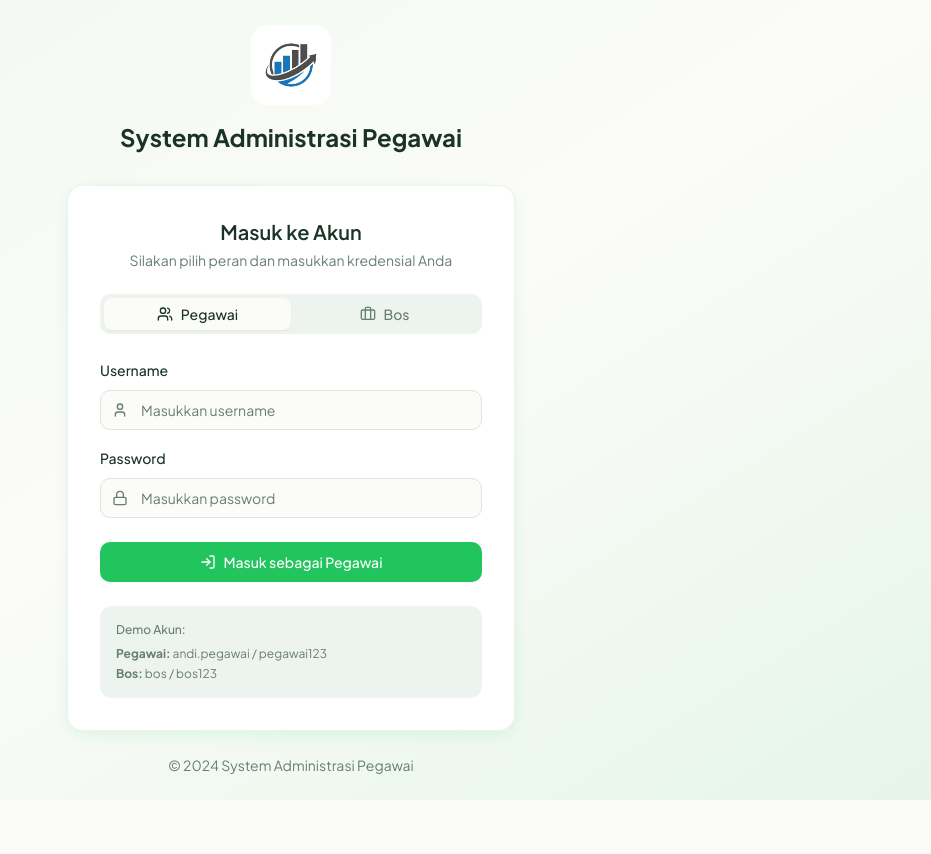
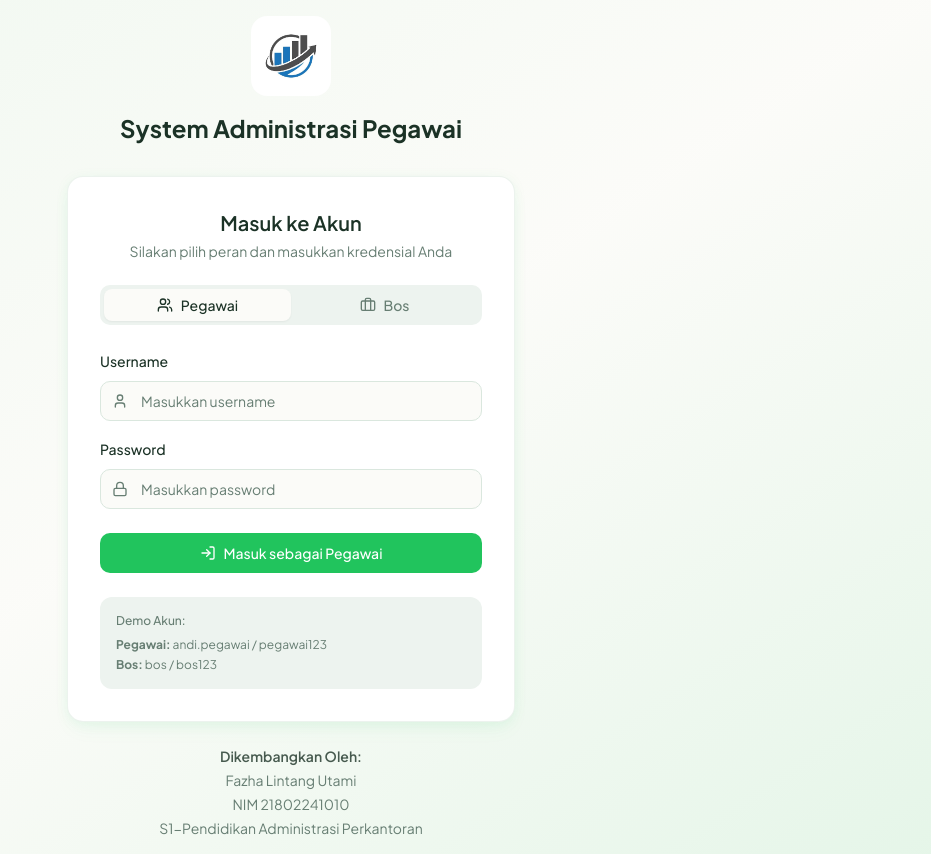
Before and after one commit to filetemp012-cmd/system-hrd, a React (Vite) app: page /login in a window 1280 px wide. Shown: the whole page, without its empty margins (349-1280 px from the left). Before the commit the page ends 800 px from the top, so only its background shows below. Built offline with nearby package versions, Linux system fonts and the light colour scheme.

Commit message:
Update footer credits in AuthLayout

```diff
--- a/src/components/templates/AuthLayout.tsx
+++ b/src/components/templates/AuthLayout.tsx
@@ -18,9 +18,12 @@ export function AuthLayout({ children }: AuthLayoutProps) {
         <div className="bg-card rounded-2xl shadow-soft border border-border/50 p-6 md:p-8 animate-fade-in">
           {children}
         </div>
-        <p className="text-center text-sm text-muted-foreground mt-6">
-          © 2024 System Administrasi Pegawai
-        </p>
+        <div className="text-center text-sm text-muted-foreground mt-6 space-y-1">
+          <p className="font-semibold text-foreground/80">Dikembangkan Oleh:</p>
+          <p>Fazha Lintang Utami</p>
+          <p>NIM 21802241010</p>
+          <p>S1-Pendidikan Administrasi Perkantoran</p>
+        </div>
       </div>
     </div>
   );
```
